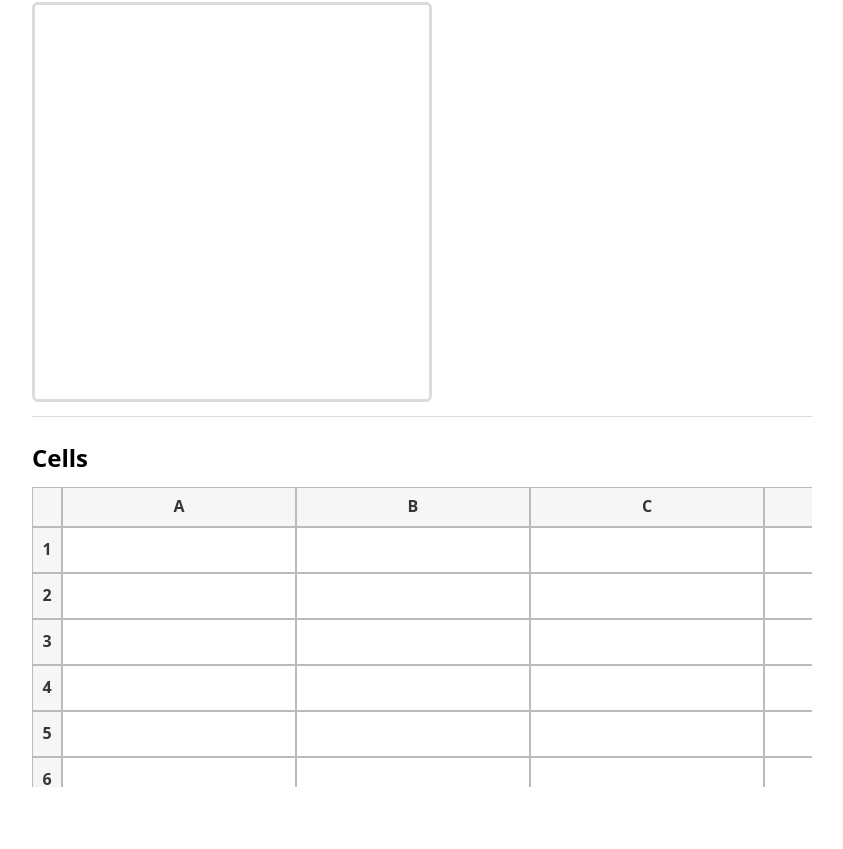
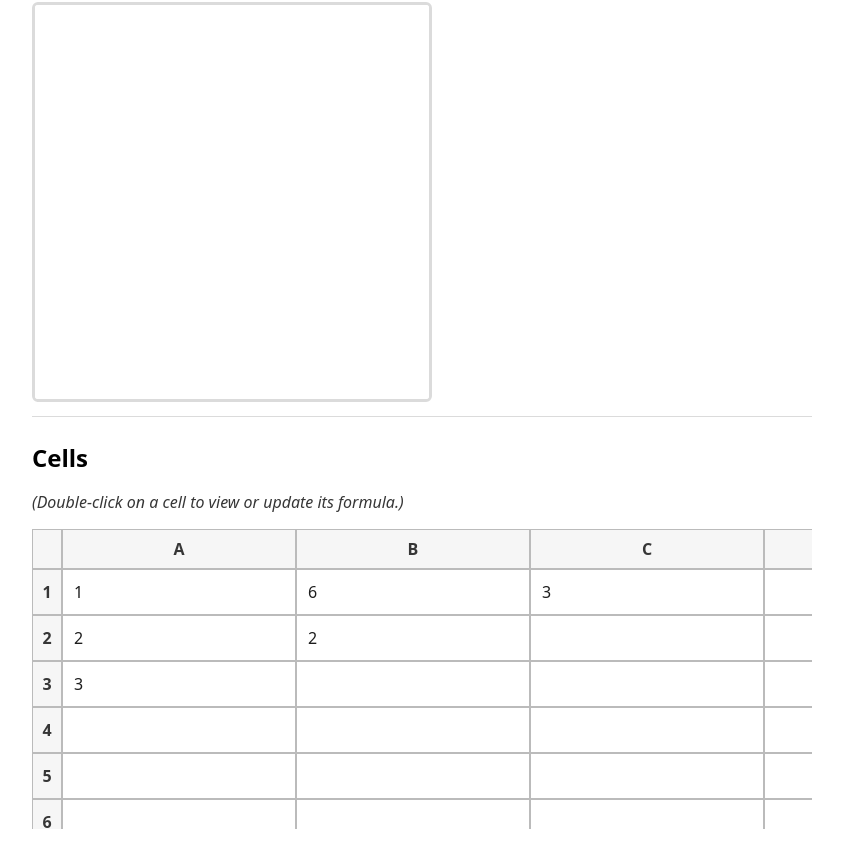
Before and after one commit to vangelov/7GUIs, a React (Create React App) app: page / in a window 1280 px wide. Shown: the part 1531-2380 px from the top of the page, without its empty margins (218-1061 px from the left). Before the commit the page ends 2338 px from the top, so only its background shows below. Built offline with nearby package versions, Linux system fonts and the light colour scheme; the HTML template or start-up script is replaced by a standard one.

Commit message:
Add initial formulas to Cells task

```diff
--- /dev/null
+++ b/src/tasks/Cells/coords.ts
@@ -0,0 +1,20 @@
+type Coord = {
+  row: number;
+  col: number;
+};
+
+function parseCoord(value: string): Coord {
+  const col = value.charCodeAt(0) - 'A'.charCodeAt(0);
+  const row = parseInt(value.slice(1)) - 1;
+
+  return { row, col };
+}
+
+function stringifyCoord({ row, col }: Coord) {
+  const colPart = String.fromCharCode('A'.charCodeAt(0) + col);
+  const rowPart = (row + 1).toString();
+
+  return colPart + rowPart;
+}
+
+export { parseCoord, stringifyCoord };
--- a/src/tasks/Cells/index.tsx
+++ b/src/tasks/Cells/index.tsx
@@ -6,7 +6,10 @@ const state = getInitialState();
 
 function CellsController() {
   return (
-    <Task name="Cells">
+    <Task
+      name="Cells"
+      prompt="(Double-click on a cell to view or update its formula.)"
+    >
       <CellsGrid state={state} />
     </Task>
   );
--- a/src/tasks/Cells/parsing.ts
+++ b/src/tasks/Cells/parsing.ts
@@ -1,5 +1,6 @@
 // Adapted from: https://github.com/eugenkiss/7guis-React-TypeScript-MobX/blob/master/src/app/guis/cells/parser.ts
 
+import { parseCoord } from './coords';
 import { EMPTY_NODE, FormulaNode, Operator } from './formula';
 import { Token, tokenize } from './tokens';
 
@@ -50,24 +51,23 @@ function parseExpression(initialPosition: ParsingPosition): {
 
   switch (position.lookahead.kind) {
     case 'cell':
-      const c = position.lookahead.value.charCodeAt(0) - 'A'.charCodeAt(0);
-      const r = parseInt(position.lookahead.value.slice(1)) - 1;
+      const { row, col } = parseCoord(position.lookahead.value);
       position = getNextPosition(position);
+
       if (position.lookahead.kind === 'colon') {
         // Range
         position = getNextPosition(position);
 
         if (position.lookahead.kind === 'cell') {
-          const c2 = position.lookahead.value.charCodeAt(0) - 'A'.charCodeAt(0);
-          const r2 = parseInt(position.lookahead.value.slice(1)) - 1;
+          const { row: row2, col: col2 } = parseCoord(position.lookahead.value);
 
           position = getNextPosition(position);
 
           return {
             node: {
               kind: 'range',
-              startCoord: { kind: 'coord', row: r, col: c },
-              endCoord: { kind: 'coord', row: r2, col: c2 }
+              startCoord: { kind: 'coord', row, col },
+              endCoord: { kind: 'coord', row: row2, col: col2 }
             },
             position
           };
@@ -75,7 +75,7 @@ function parseExpression(initialPosition: ParsingPosition): {
           throw new Error('Incorrect Range: ' + position.lookahead.value);
         }
       } else {
-        return { node: { kind: 'coord', row: r, col: c }, position };
+        return { node: { kind: 'coord', row, col }, position };
       }
     case 'decimal':
       const f = parseFloat(position.lookahead.value);
--- a/src/tasks/Cells/state/index.ts
+++ b/src/tasks/Cells/state/index.ts
@@ -1,11 +1,25 @@
 import { signal } from '@preact/signals-react';
+import { parse } from 'tasks/Cells/parsing';
+import { stringifyCoord } from '../coords';
 import { State, Cell } from './types';
 
-function getInitialCell(): Cell {
+const predefinedFormulasMap: Record<string, string> = {
+  A1: '1',
+  A2: '2',
+  A3: '3',
+  B1: '=sum(A1:A3)',
+  B2: '=mul(A1:A3)',
+  C1: '=add(A1,A2)'
+};
+
+function getCell(row: number, col: number): Cell {
+  const coord = stringifyCoord({ row, col });
+  const formula = predefinedFormulasMap[coord] || '';
+
   return {
     isFocused: signal(false),
-    formula: signal(''),
-    formulaNode: signal({ kind: 'text', value: '' }),
+    formula: signal(formula),
+    formulaNode: signal(parse(formula)),
     errorMessage: signal(undefined)
   };
 }
@@ -17,10 +31,8 @@ function getInitialState(): State {
 
   for (let i = 0; i <= rows; i++) {
     for (let j = 0; j <= cols; j++) {
-      if (!cells[i]) {
-        cells[i] = [];
-      }
-      cells[i].push(getInitialCell());
+      if (!cells[i]) cells[i] = [];
+      cells[i].push(getCell(i, j));
     }
   }
 
```
